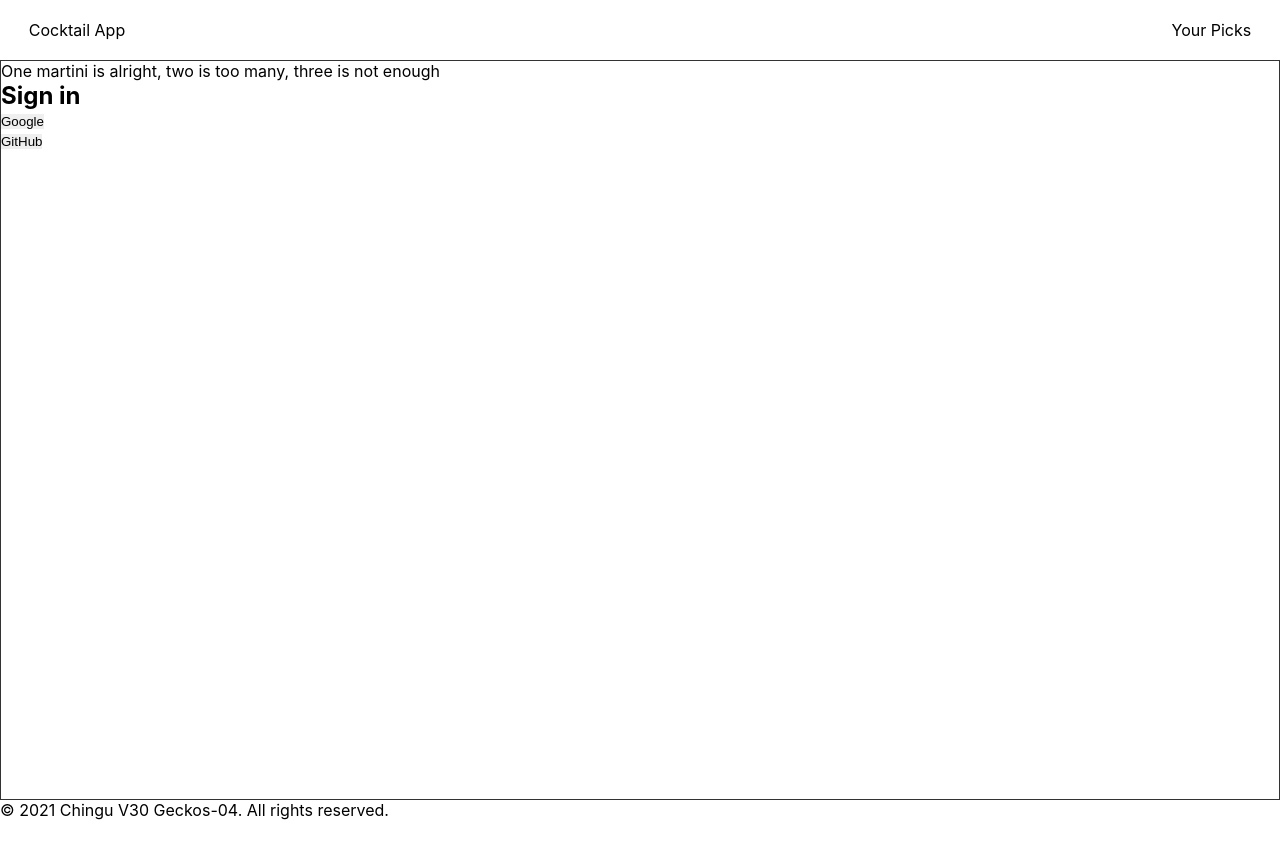
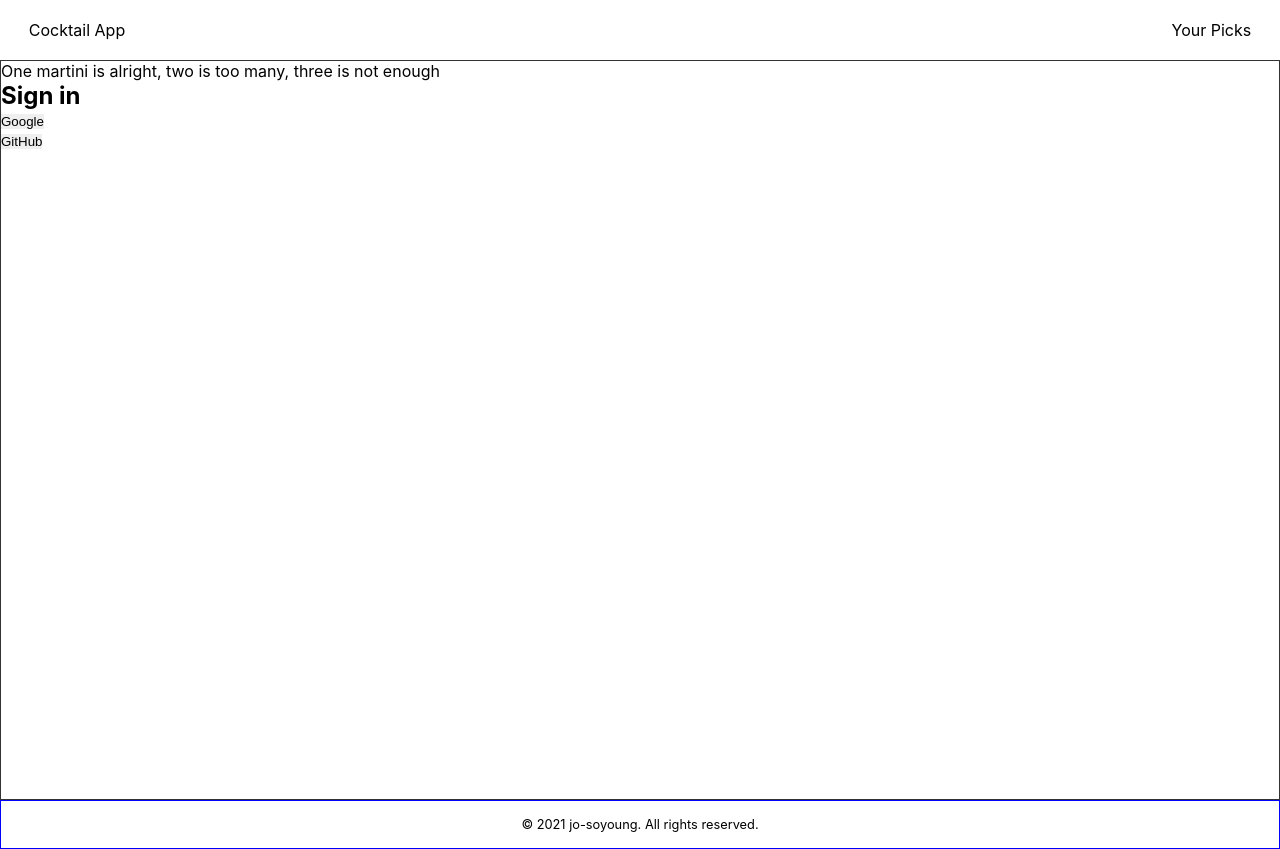
Before and after one commit to jo-soyoung/cocktail-app, a React (Create React App) app: page / in a window 1280 px wide. Before the commit the page ends 820 px from the top, so only its background shows below. Built offline with nearby package versions, Linux system fonts and the light colour scheme.

Commit message:
task: Style footer

```diff
--- a/src/components/footer/footer.jsx
+++ b/src/components/footer/footer.jsx
@@ -2,7 +2,9 @@ import React from 'react';
 import styles from './footer.module.css';
 
 const Footer = props => (
-  <footer> &copy; 2021 Chingu V30 Geckos-04. All rights reserved.</footer>
+  <footer className={styles.footer}>
+    <span>&copy; 2021 jo-soyoung. All rights reserved.</span>
+  </footer>
 );
 
 export default Footer;
--- a/src/components/footer/footer.module.css
+++ b/src/components/footer/footer.module.css
@@ -0,0 +1,7 @@
+.footer {
+  display: flex;
+  justify-content: center;
+  padding: 1rem 0;
+  font-size: 0.8rem;
+  border: 1px blue solid;
+}
```
